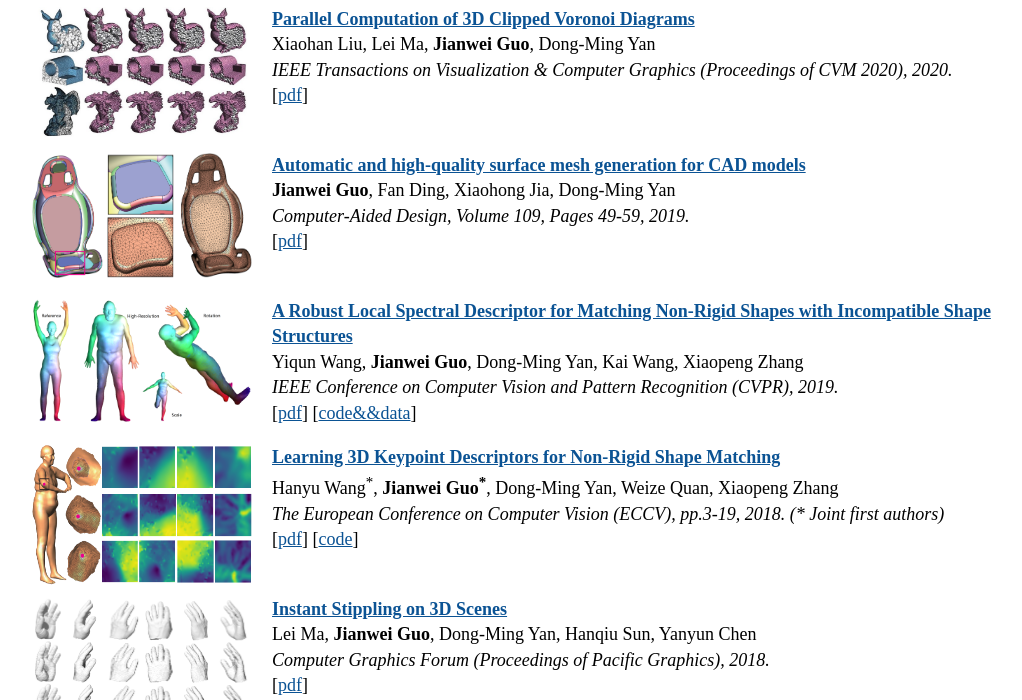
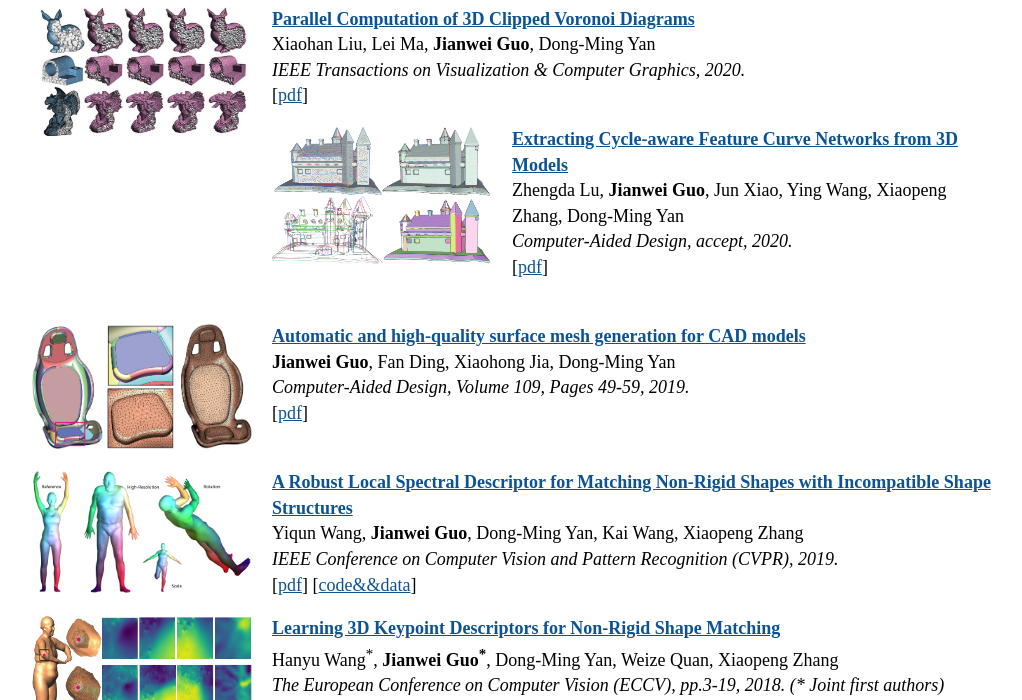
Before and after one commit to jianweiguo/jianweiguo.github.io, a Jekyll site: the page built from publications/index.html, in a window 1280 px wide and 900 px high, scrolled down 546 px, cut to the strip 200-900 px from the top of the window. Shown: the whole strip, without its empty margins (128-1150 px from the left). Built offline with Jekyll 4.4.1, drawn with Linux system fonts in a browser that asks for light colours.

Commit message:
CAD 2020

```diff
--- a/publications/index.html
+++ b/publications/index.html
@@ -14,7 +14,7 @@ p {font-family:Georgia;font-size:16px;}
 <p>
 <br />
 <img src="2020_TOG_IPML2d.png" alt="TOG20-IPML2d" align ="left" width="220" height="132" style="margin:0px 20px 0px 0px">
-<a href="" target="_blank" style="font-weight:bold;color:rgb(11,83,148)">Inverse Procedural Modeling of Branching Structures by Inferring L-Systems</a> <br />
+<a href="https://dl.acm.org/doi/10.1145/3394105" target="_blank" style="font-weight:bold;color:rgb(11,83,148)">Inverse Procedural Modeling of Branching Structures by Inferring L-Systems</a> <br />
 <a a style="font-weight:bold;color:black">Jianwei Guo</a>, Haiyong Jiang, Bedrich Benes, Oliver Deussen, Xiaopeng Zhang, Dani Lischinski, Hui Huang<br />
 <a style="font-style:italic;color:black">ACM Transactions on Graphics (Present at SIGGRAPH 2020), 39, 5, Article 155, 2020.</a> <br />
 [<a href="https://vcc.tech/research/2020/IPML" target="_blank" style="color:rgb(11,83,148)">Project page</a>]
@@ -23,7 +23,7 @@ p {font-family:Georgia;font-size:16px;}
 
 <p>
 <img src="2020_sig_MGCN.png" alt="Siggraph20-MGCN" align ="left" width="220" height="124" style="margin:0px 20px 0px 0px">
-<a href="https://arxiv.org/pdf/2001.10472" target="_blank" style="font-weight:bold;color:rgb(11,83,148)">MGCN: Descriptor Learning using Multiscale GCNs</a> <br />
+<a href="https://dl.acm.org/doi/10.1145/3386569.3392443" target="_blank" style="font-weight:bold;color:rgb(11,83,148)">MGCN: Descriptor Learning using Multiscale GCNs</a> <br />
 Yiqun Wang, Jing Ren, Dong-Ming Yan, <a a style="font-weight:bold;color:black">Jianwei Guo</a>, Xiaopeng Zhang, Peter Wonka<br />
 <a style="font-style:italic;color:black">ACM Transactions on Graphics (Proceedings of SIGGRAPH 2020), 39, 4, Article 1, 2020.</a> <br />
 [<a href="https://arxiv.org/pdf/2001.10472" target="_blank" style="color:rgb(11,83,148)">pdf</a>]
@@ -54,11 +54,19 @@ Yiqun Wang, Jing Ren, Dong-Ming Yan, <a a style="font-weight:bold;color:black">J
 <p>
 <br />
 <img src="2020_CVM_PCVD.jpg" alt="2020_CVM_PCVD" align ="left" width="220" height="130" style="margin:0px 20px 0px 0px">
-<a href="Computational Visual Media Conference" target="_blank" style="font-weight:bold;color:rgb(11,83,148)">Parallel Computation of 3D Clipped Voronoi Diagrams</a> <br />
+<a href="https://ieeexplore.ieee.org/document/9151267" target="_blank" style="font-weight:bold;color:rgb(11,83,148)">Parallel Computation of 3D Clipped Voronoi Diagrams</a> <br />
 Xiaohan Liu, Lei Ma, <a a style="font-weight:bold;color:black">Jianwei Guo</a>, Dong-Ming Yan<br />
-<a style="font-style:italic;color:black">IEEE Transactions on Visualization & Computer Graphics (Proceedings of CVM 2020), 2020.</a> <br />
+<a style="font-style:italic;color:black">IEEE Transactions on Visualization & Computer Graphics, 2020.</a> <br />
 <!--<a style="font-style:italic;color:black">Computational Visual Media Conference, 2020.</a> <br />-->
 [<a href="https://xh-liu-tech.github.io/publication/liu2020parallel/" target="_blank" style="color:rgb(11,83,148)">pdf</a>]
+</p>
+
+<p>
+<img src="2020_CAD_curvenet.png" alt="2020_CAD_curvenet" align ="left" width="220" height="140" style="margin:0px 20px 0px 0px">
+<a href="" target="_blank" style="font-weight:bold;color:rgb(11,83,148)">Extracting Cycle-aware Feature Curve Networks from 3D Models</a> <br />
+Zhengda Lu, <a a style="font-weight:bold;color:black">Jianwei Guo</a>, Jun Xiao, Ying Wang, Xiaopeng Zhang, Dong-Ming Yan<br />
+<a style="font-style:italic;color:black">Computer-Aided Design, accept, 2020.</a> <br />
+[<a href="" target="_blank" style="color:rgb(11,83,148)">pdf</a>]
 </p>
 
 <p>
```
Also changed, not shown: publications/2020_CAD_curvenet.png (added).
